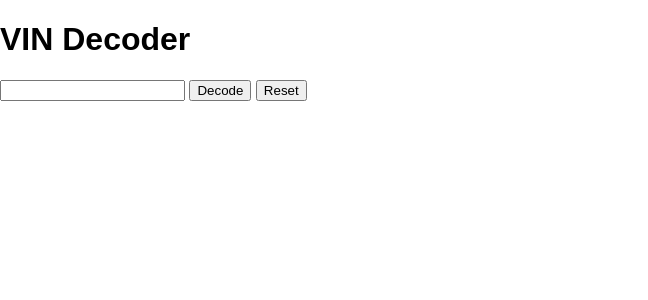
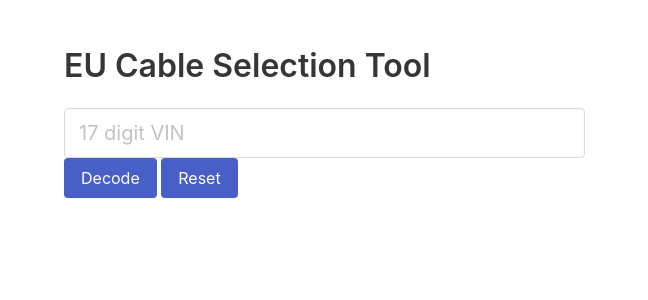
Before and after one commit to jackiechoi/vin_decoder, a Flask app: page / in a window 1280 px wide. Shown: the top 300 px of the page, without its empty margins (0-648 px from the left). Run offline with Flask 2, Linux system fonts and the light colour scheme; some libraries are stand-ins or nearby versions.

Commit message:
Styling added

```diff
--- a/templates/index.html
+++ b/templates/index.html
@@ -4,20 +4,26 @@
 <html lang="en">
 	<head>
 		<meta charset="UTF-8">
-		<meta name="viewport" content="width=device-width, initial-scale=1.0">
+		<meta name="viewport" content="width=device-width, initial-scale=1">
 		<meta http-equiv="X-UA-Compatible" content="ie=edge">
-		<link rel="stylesheet" href="{{ url_for('static', filename='css/main.css') }}">
+		<link rel="stylesheet" href="https://cdn.jsdelivr.net/npm/bulma@0.8.2/css/bulma.min.css">
 		<title>VIN DECODER</title>
 	</head>
 	<body>
-		<div class="content">
-		<h1> VIN Decoder </h1>
-		<form action="#" method="POST">
-		   <input type="text" name="vin" id="vin">
-		   <input type="submit" value="Decode"> <input type="reset">
-		</form>
-</div>
-
+		<section class="section">
+    	<div class="container" >
+		<h1 class="title"> EU Cable Selection Tool </h1>
+			<div class="level-left">
+		  		<p class="control is-expanded">
+					<form action="#" method="POST">
+					   <input type="text" class="input is-medium" name="vin" id="vin" placeholder="17 digit VIN">
+						    <button type="submit" class="button is-link"> Decode </button>
+						    <button type="reset" class="button is-link"> Reset </button>
+					</form>
+				</p>
+			</div>
+		</div>
+		</section>
 	</body>
 
 </html>
```
